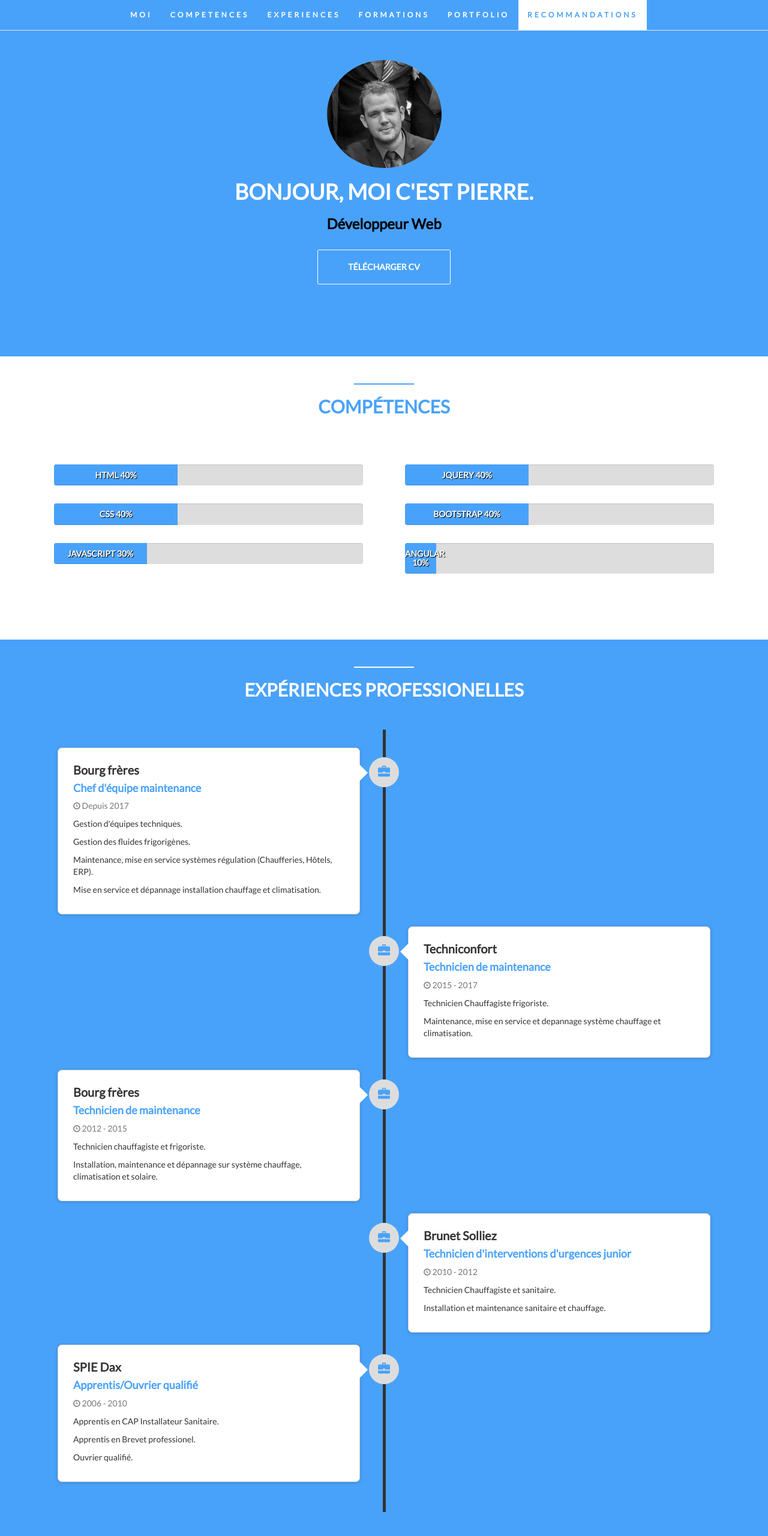
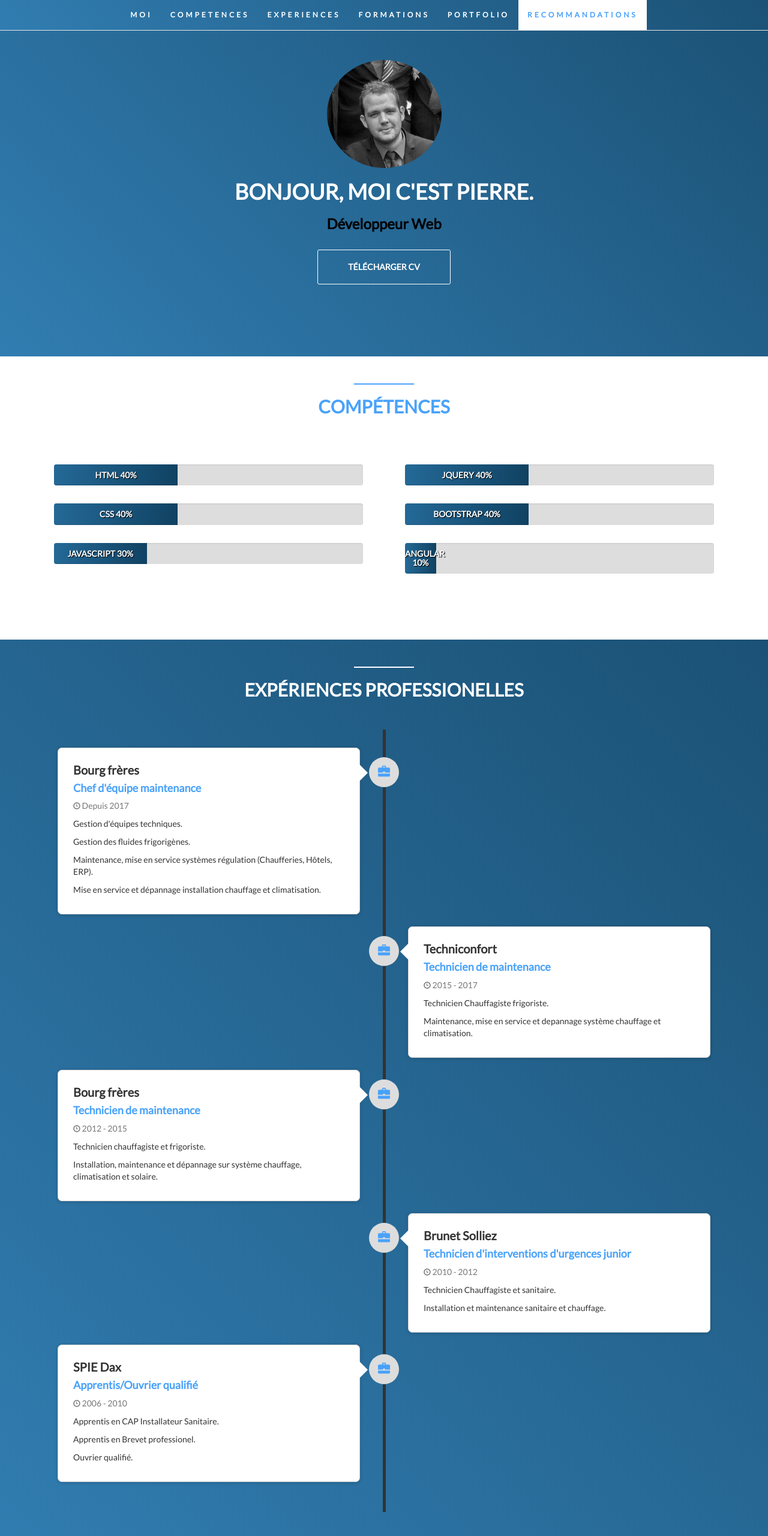
Before and after one commit to Aurpiix/CV, a plain HTML site: page index.html in a window 1280 px wide. Shown: the top 2560 px of the page at 60% size. Drawn offline with nearby package versions, Linux system fonts and the light colour scheme.

Commit message:
modification background

```diff
--- a/css/style.css
+++ b/css/style.css
@@ -44,7 +44,7 @@ ul, ol {
 /*MENU*/
 
 .navbar {
-  background: #49a2fa;
+  background: linear-gradient(45deg, rgb(49, 125, 177),rgb(27, 81, 117));
   font-size: 12px;
   letter-spacing: 4px;
   text-transform: uppercase;
@@ -82,7 +82,7 @@ ul, ol {
 
 #about {
   padding-top: 100px;
-  background : #49a2fa;
+  background :linear-gradient(45deg, rgb(49, 125, 177),rgb(27, 81, 117));
 }
 .profile-picture {
   text-align: center;
@@ -133,7 +133,7 @@ ul, ol {
 }
 
 #skills .progress-bar {
-  background: #49a2fa;
+  background: linear-gradient(to right, rgb(36, 105, 151),rgb(16, 66, 98));
 }
 
 #skills .progress h5 {
@@ -143,7 +143,7 @@ ul, ol {
 /*EXPERIENCE*/
 
 #experience {
-  background: #49a2fa;
+  background: linear-gradient(45deg, rgb(49, 125, 177),rgb(27, 81, 117));
 }
 
 #experience .heading h2 {
@@ -297,7 +297,7 @@ ul, ol {
 /*PORTFOLIO*/
 
 #portfolio {
-  background: #49a2fa;
+  background:linear-gradient(45deg, rgb(49, 125, 177),rgb(27, 81, 117));
 }
 
 #portfolio .heading h2 {
--- a/index.html
+++ b/index.html
@@ -306,7 +306,7 @@
               </a>
             </div>
             <div class="col-sm-4">
-              <a class="thumbnail" href="http://weather.aurpix.com/" target="_blank">
+              <a class="thumbnail" href="https://weather.aurpix.com/" target="_blank">
                 <img src="./images/meteo.png" alt="meteo">
               </a>
             </div>
```
